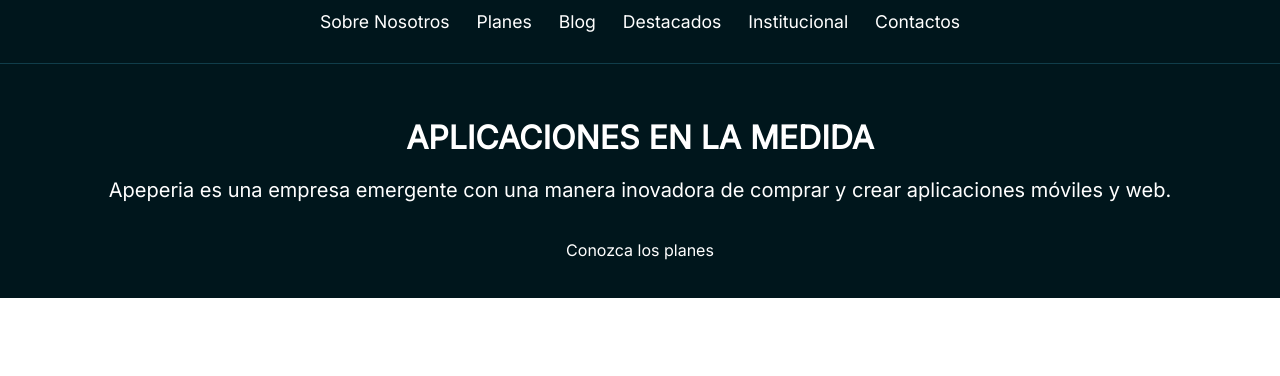
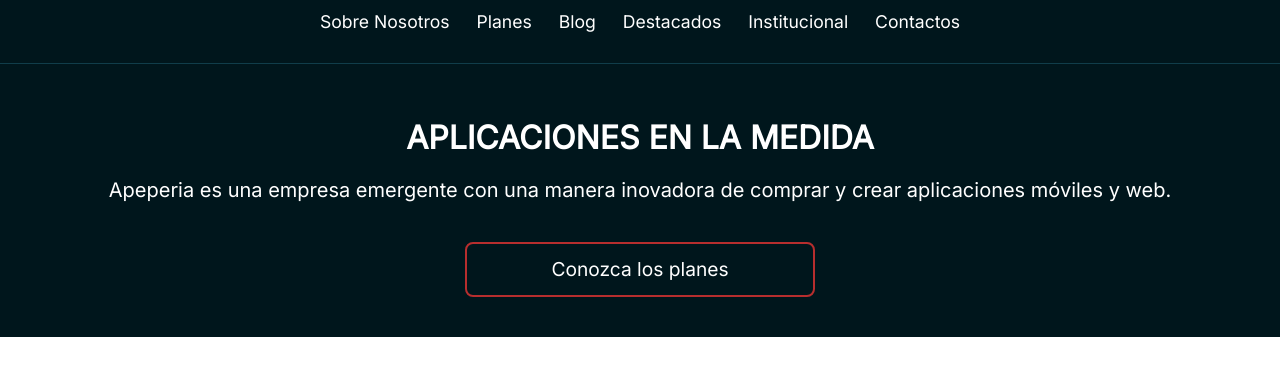
Before and after one commit to ezestom/Oracle-Alura-One, a plain HTML site: page Alura_ONE_program/Layouts-responsivos/index.html in a window 1280 px wide. Shown: the part 74-450 px from the top of the page. Drawn offline with Linux system fonts and the light colour scheme.

```diff
--- a/Alura_ONE_program/Layouts-responsivos/css/styles.css
+++ b/Alura_ONE_program/Layouts-responsivos/css/styles.css
@@ -1,5 +1,51 @@
 @import url("https://fonts.googleapis.com/css2?family=Inter&display=swap");
 
+:root {
+	--background-llamada-mobile: #00161c;
+	--background-blanco: #ffffff;
+	--background-azul-claro: #dfe3f5;
+	--background-ceniza-claro: #f7f4f4;
+	--background-ceniza-medio: #d9d9d9;
+
+	--border-cabecera-mobile: #103d4a;
+
+	--boton-rojo: #b72e2e;
+
+	--fuente-ceniza-claro: #666666;
+	--fuente-ceniza-oscuro: #4f4c4c;
+
+	--planes-card-start: #035a76;
+	--planes-card-ultra: #690f8e;
+	--planes-card-mega: #b00024;
+
+	--fuente-enlace: #0006ff;
+
+	--background-footer: #333333;
+}
+* {
+	margin: 0;
+	padding: 0;
+	box-sizing: border-box;
+}
 body {
 	font-family: "Inter", sans-serif;
 }
+.container {
+	padding-left: 6%;
+	padding-right: 6%;
+}
+.boton {
+	text-align: center;
+	display: block;
+	width: 100%;
+	max-width: 350px;
+	padding: 1rem 2rem;
+	border: var(--boton-rojo) 2px solid;
+	border-radius: 8px;
+	font-size: 1.2rem;
+}
+.boton:hover {
+	background-color: #fff;
+	color: #000;
+	transition: all 0.3s ease-in-out;
+}
--- a/Alura_ONE_program/Layouts-responsivos/index.html
+++ b/Alura_ONE_program/Layouts-responsivos/index.html
@@ -29,11 +29,11 @@
    </header>
 
    <main >
-      <section class="llamada ">
-         <h1 class="llamada__titulo">Aplicaciones en la medida</h1>
+      <section class="llamada container ">
+         <h1 class="llamada__titulo ">Aplicaciones en la medida</h1>
          <p class="llamada__texto">Apeperia es una empresa emergente con una manera inovadora de comprar y crear aplicaciones móviles y web.
          </p>
-         <a class="llamada__boton" href="">Conozca los planes</a>
+         <a class="llamada__boton boton" href="">Conozca los planes</a>
       </section>
    </main>
 
```
Also changed, not shown: Alura_ONE_program/Mini_Alura_Flexbox/README.md, Alura_ONE_program/Mini_Alura_Flexbox/image-1.png (added), Alura_ONE_program/Mini_Alura_Flexbox/image-2.png (added).
